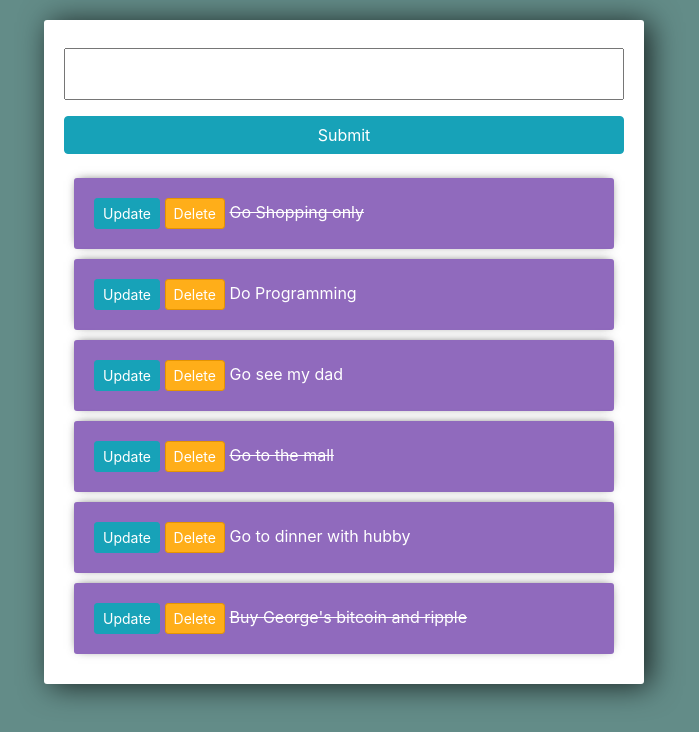
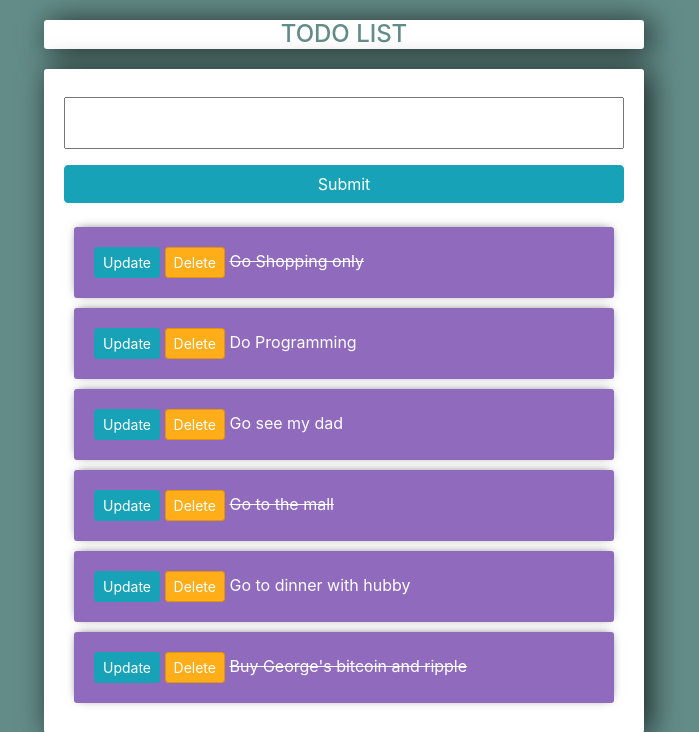
Before and after one commit to Pinky-alt-spec/The-Second-Todo-list, a Django app: template todo_list/templates/todo_list/list.html in a window 1280 px wide. Shown: the top 732 px of the page, without its empty margins (296-995 px from the left). Run offline with Django 3.2, Linux system fonts and the light colour scheme; the template is opened without the code that fills it: values that come from a table or form of the project are taken from there, others are empty; data comes from the database, SQL or seed files in the repository; both versions use the stored data as it was after the commit; form fields are guessed from the names that the template uses; some libraries are stand-ins or nearby versions.

Commit message:
First Commit

```diff
--- a/todo_list/templates/todo_list/list.html
+++ b/todo_list/templates/todo_list/list.html
@@ -3,6 +3,16 @@
   <style>
      body{
         background-color: #638C88;
+     }
+     .heading{
+        width:600px;
+        color: #638C88;
+        background-color: #fff;
+        text-align: center;
+        margin: 20px auto;
+        border-radius: 3px;
+        box-sizing: border-box;
+        box-shadow: 6px 2px 30px 0px rgba(0,0,0,0.75);
      }
 
      input{
@@ -41,7 +51,9 @@
      }
 
  </style>
-
+  <div class="heading">
+      <h4>TODO LIST</h4>
+  </div>
   <div class="center-column">
       <form method="POST" action="/">
          {% csrf_token %}
```
Also changed, not shown: db.sqlite3.
